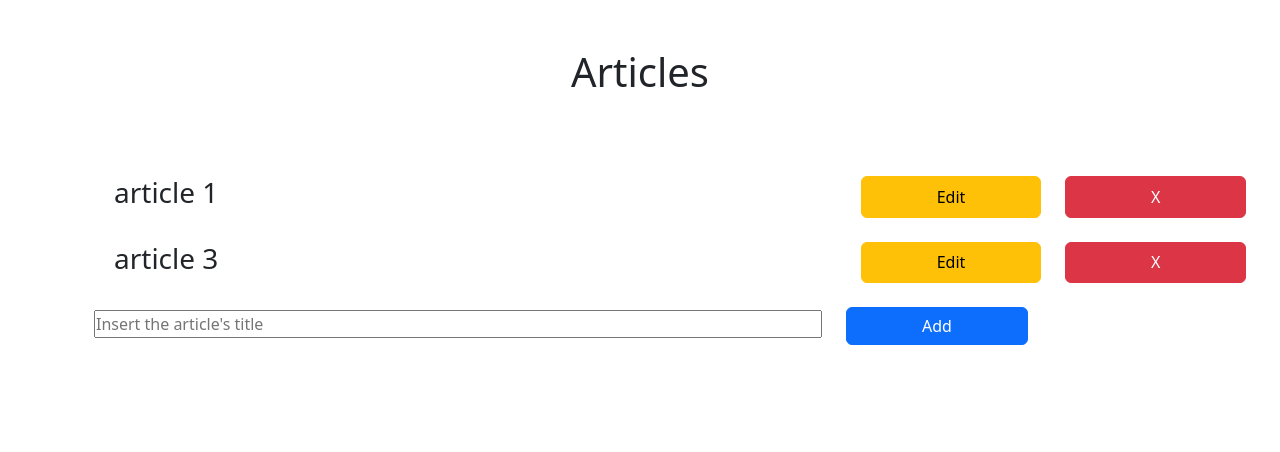
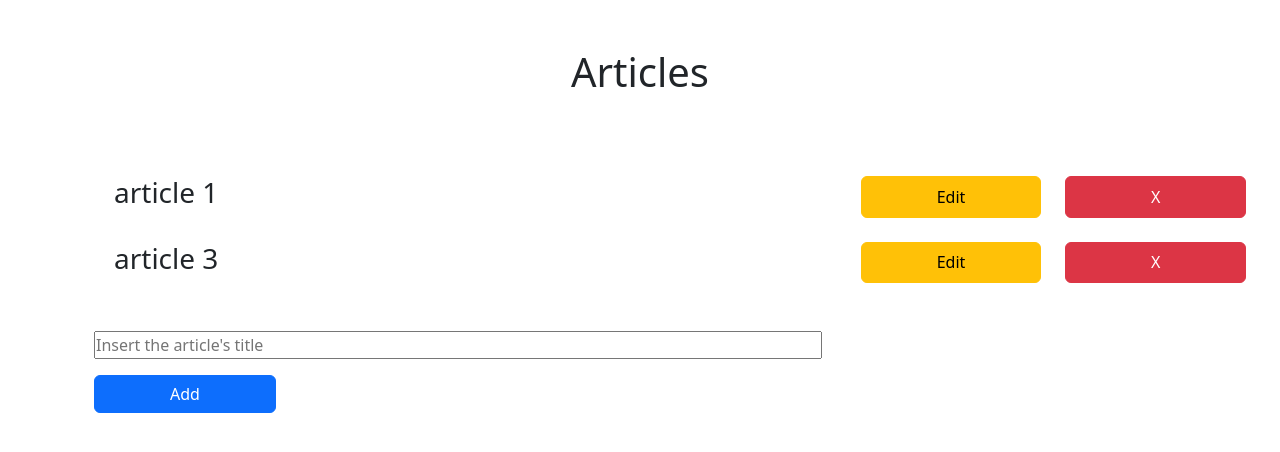
Before and after one commit to leonardopalluzzi/react-form, a React (Vite) app: page / in a window 1280 px wide. Shown: the top 452 px of the page. Built offline with nearby package versions, Linux system fonts and the light colour scheme.

Commit message:
Refactor Input component form styling and remove unnecessary CSS class

```diff
--- a/src/components/Input.jsx
+++ b/src/components/Input.jsx
@@ -1,13 +1,13 @@
 export default function Input({ newArticle, setNewArticle, handleSubmit }) {
     return (
         <div className="container">
-            <form id='insert_form' onSubmit={e => handleSubmit(e, newArticle)} action="">
+            <form className='insert_form d-flex flex-column my-5' onSubmit={e => handleSubmit(e, newArticle)} action="">
                 <input
                     className="col-8"
                     onChange={(e) => setNewArticle(e.target.value)}
                     value={newArticle} type="text"
                     placeholder="Insert the article's title" />
-                <button type="submit" className="col-2 btn btn-primary mx-4">Add</button>
+                <button type="submit" className="col-2 btn btn-primary my-3">Add</button>
             </form>
         </div>
     )
--- a/src/index.css
+++ b/src/index.css
@@ -14,10 +14,6 @@
   }
 }
 
-.insert_form {
-  display: flex;
-}
-
 .edit_layout {
   position: absolute;
   background-color: white;
```
